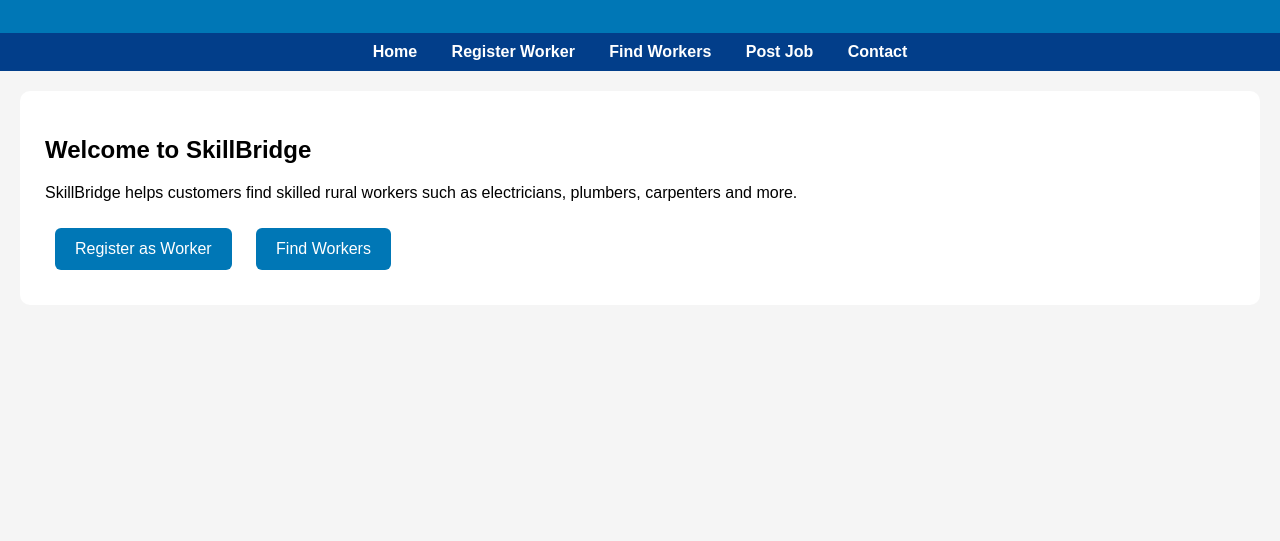
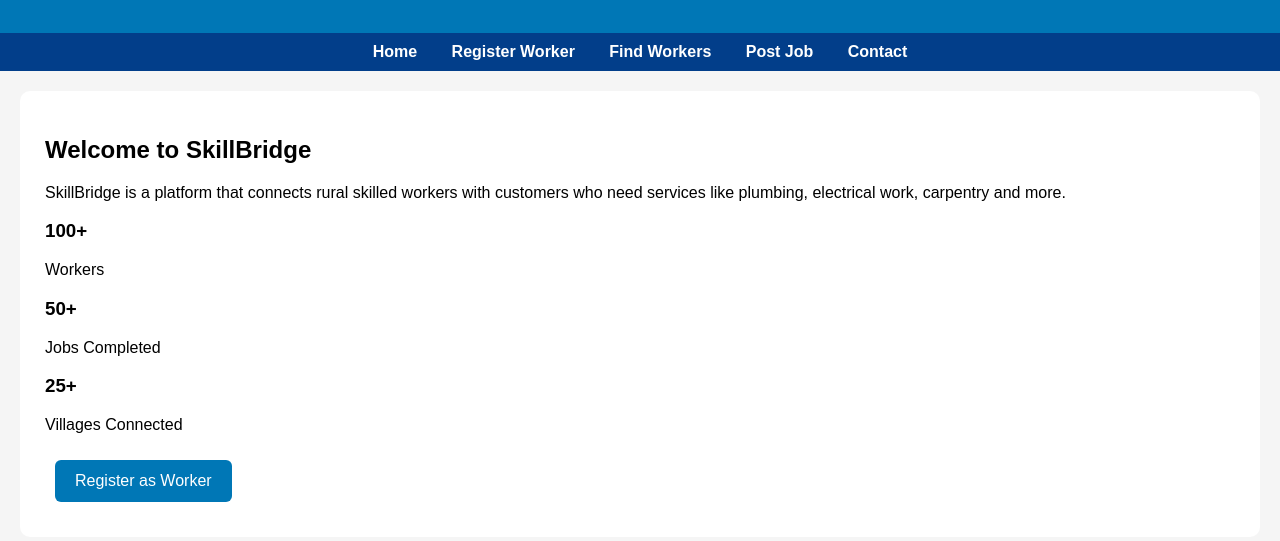
Before and after one commit to gsjsjjssshshsj-stack/skillbridge, a plain HTML site: page index.html in a window 1280 px wide. Shown: the part 121-662 px from the top of the page. Drawn offline with Linux system fonts and the light colour scheme.

Commit message:
Update index.html

```diff
--- a/index.html
+++ b/index.html
@@ -24,13 +24,36 @@
 
 <section id="home" class="page">
 
+<div class="hero">
 <h2>Welcome to SkillBridge</h2>
 
-<p>SkillBridge helps customers find skilled rural workers such as electricians, plumbers, carpenters and more.</p>
+<p>
+SkillBridge is a platform that connects rural skilled workers
+with customers who need services like plumbing, electrical work,
+carpentry and more.
+</p>
 
-<div class="hero">
+<div class="stats">
+
+<div class="card">
+<h3>100+</h3>
+<p>Workers</p>
+</div>
+
+<div class="card">
+<h3>50+</h3>
+<p>Jobs Completed</p>
+</div>
+
+<div class="card">
+<h3>25+</h3>
+<p>Villages Connected</p>
+</div>
+
+</div>
+
 <button onclick="showPage('register')">Register as Worker</button>
-<button onclick="showPage('workers')">Find Workers</button>
+
 </div>
 
 </section>
@@ -43,9 +66,10 @@
 
 <input id="name" placeholder="Worker Name">
 <input id="skill" placeholder="Skill">
-<input id="phone" placeholder="Phone">
+<input id="phone" placeholder="Phone Number">
+<input type="file" id="photo">
 
-<button onclick="addWorker()">Register</button>
+<button onclick="addWorker()">Register Worker</button>
 
 </section>
 
@@ -80,12 +104,14 @@
 
 <section id="contact" class="page">
 
-<h2>Contact Us</h2>
+<h2>Contact</h2>
 
 <p>Email: skillbridge@gmail.com</p>
 <p>Phone: 9876543210</p>
 
-<a class="whatsapp" href="https://wa.me/919876543210">Chat on WhatsApp</a>
+<a class="whatsapp" href="https://wa.me/919876543210">
+Chat on WhatsApp
+</a>
 
 </section>
 
```
